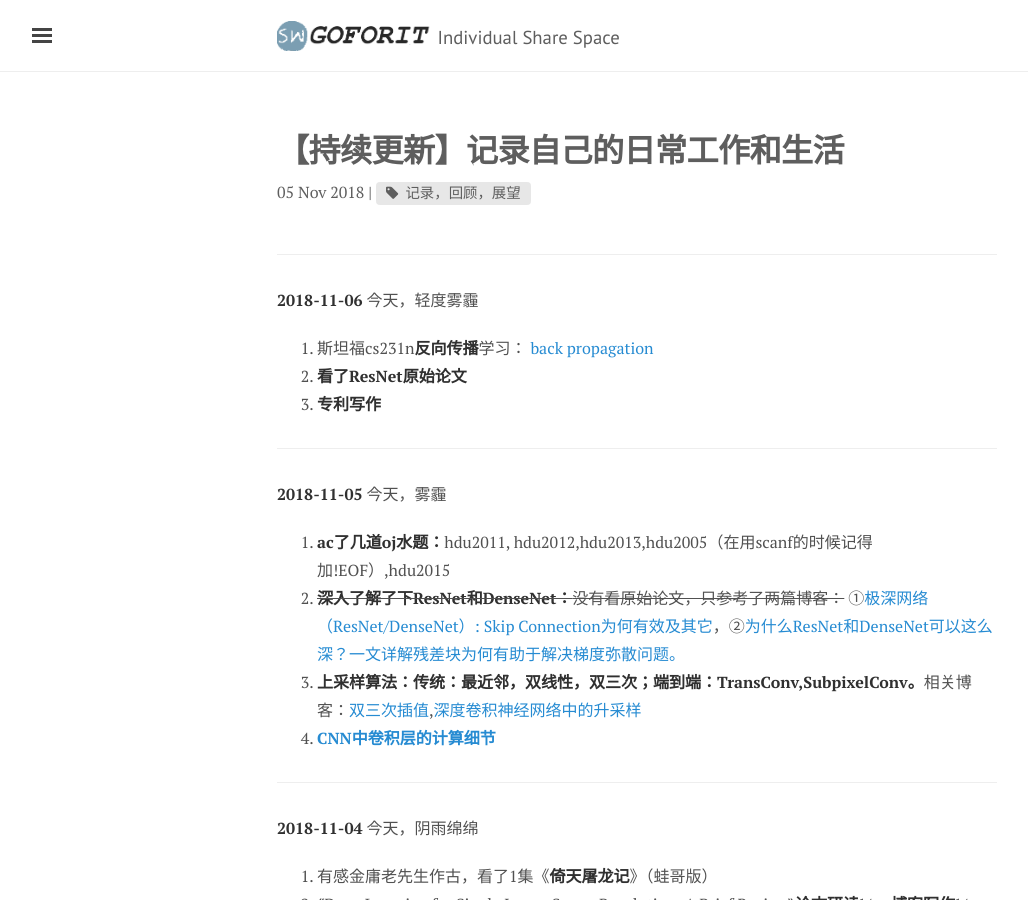
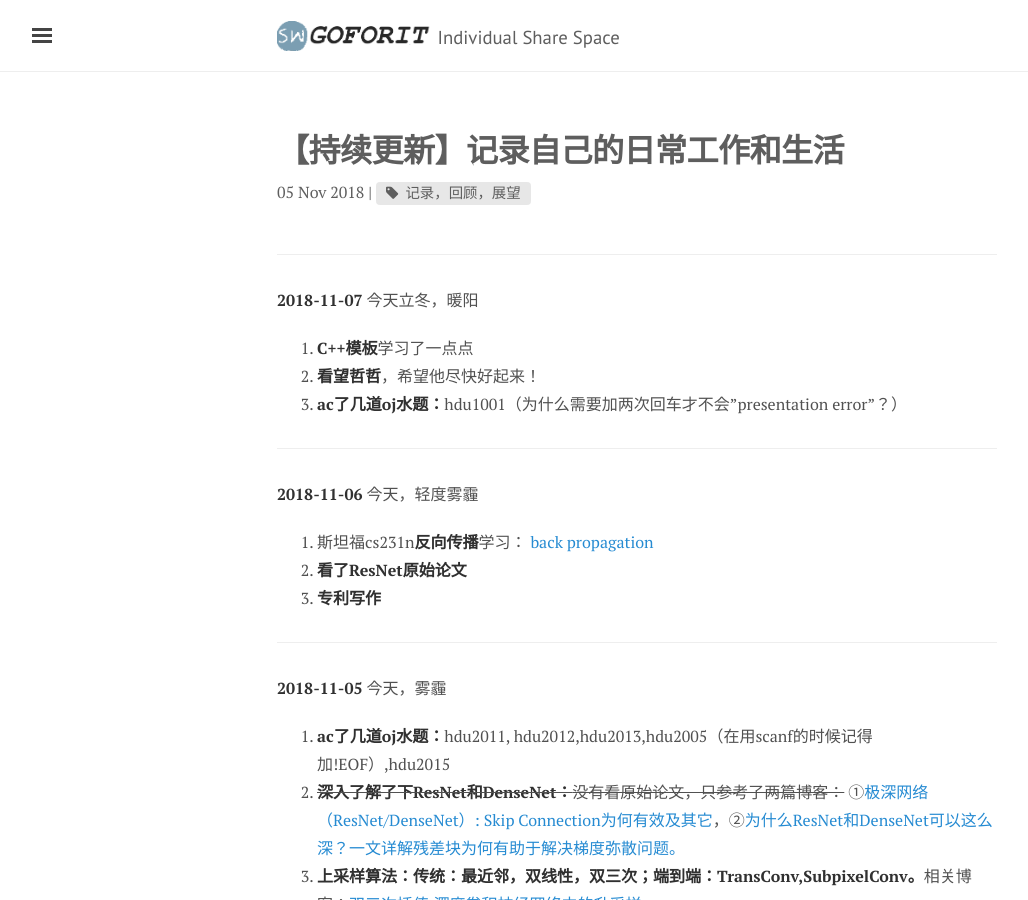
Before and after one commit to illust/illust.github.io, a Jekyll site: the page built from _posts/2018-11-5-日常工作.md, in a window 1280 px wide and 900 px high. Shown: the whole window, without its empty margins (3-1031 px from the left). Built offline with Jekyll 4.4.1, drawn with Linux system fonts in a browser that asks for light colours; nearby versions of some CDN libraries; comment, search, counter and statistics services are not loaded.

Commit message:
add daily work

```diff
--- a/_posts/2018-11-5-日常工作.md
+++ b/_posts/2018-11-5-日常工作.md
@@ -5,6 +5,13 @@ categories: [dailyposts]
 excerpt: 回到写日记的年月里，fight！
 tags: [记录，回顾，展望]
 ---
+----------------------------
+**2018-11-07**
+今天立冬，暖阳
+1.    **C++模板**学习了一点点
+2.    **看望哲哲**，希望他尽快好起来！
+3.    **ac了几道oj水题：**hdu1001（为什么需要加两次回车才不会"presentation error"？）
+
 ----------------------------
 **2018-11-06**
 今天，轻度雾霾
```
